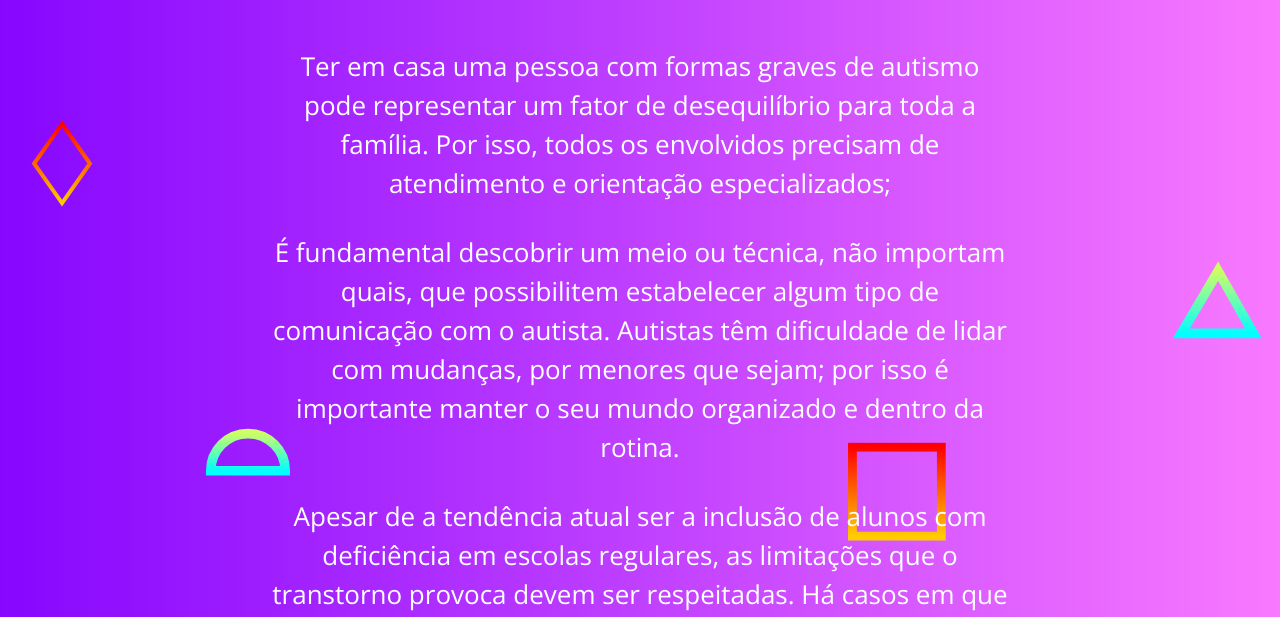
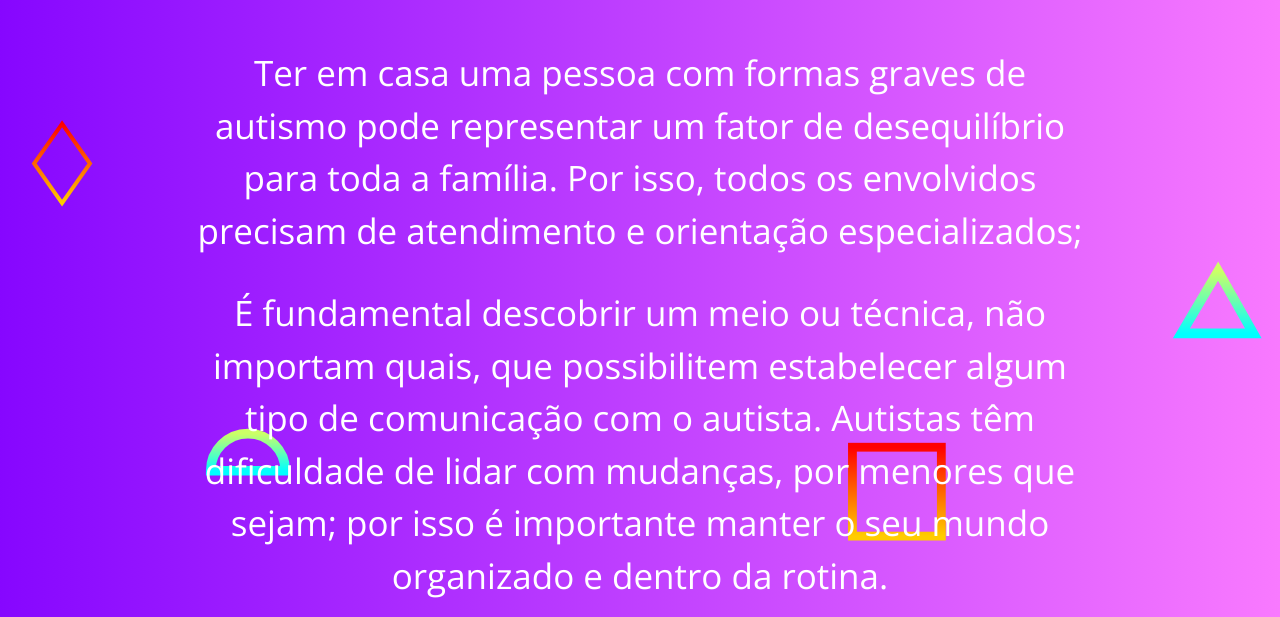
Before and after one commit to trxsh1DEV/teaemfoco, a plain HTML site: page autismo-page.html in a window 1280 px wide. Shown: the part 183-800 px from the top of the page. Drawn offline with nearby package versions, Linux system fonts and the light colour scheme.

Commit message:
fixed the size of texts of the pages  when contain just texts and are open in new tabs

```diff
--- a/assets/js/redirects.js
+++ b/assets/js/redirects.js
@@ -8,5 +8,6 @@ const redirectElements = (id) => {
 
 const redirectPage = (page) => {
   // const myBtn = document.getElementById(id);
-  window.location.href = `./assets/pages/carousel/${page}.html`;
+  // window.location.href = `./assets/pages/carousel/${page}.html`;
+  window.open(`./assets/pages/carousel/${page}.html`, "_blank");
 };
--- a/assets/styles/main.css
+++ b/assets/styles/main.css
@@ -48,6 +48,7 @@
   display: flex;
   flex-flow: column nowrap;
   justify-content: center;
+  align-items: center;
   min-height: 100vh;
   text-align: center;
   color: var(--white-color)
@@ -55,6 +56,11 @@
 
 .top3-content p {
   font-size: 26px;
+}
+
+.top3-content .big-text {
+  font-size: 35px;
+  width: 70vw;
 }
 
 /* Section grid 1 */
--- a/autismo-page.html
+++ b/autismo-page.html
@@ -21,19 +21,19 @@
     <section id="about-project" class="main-bg section-content">
       <div class="main-content top3-content">
         <h2>A inclusão do autismo em sala em de aula</h2>
-        <p>
+        <p class="big-text">
           Ter em casa uma pessoa com formas graves de autismo pode representar
           um fator de desequilíbrio para toda a família. Por isso, todos os
           envolvidos precisam de atendimento e orientação especializados;
         </p>
-        <p>
+        <p class="big-text">
           É fundamental descobrir um meio ou técnica, não importam quais, que
           possibilitem estabelecer algum tipo de comunicação com o autista.
           Autistas têm dificuldade de lidar com mudanças, por menores que sejam;
           por isso é importante manter o seu mundo organizado e dentro da
           rotina.
         </p>
-        <p>
+        <p class="big-text">
           Apesar de a tendência atual ser a inclusão de alunos com deficiência
           em escolas regulares, as limitações que o transtorno provoca devem ser
           respeitadas. Há casos em que o melhor é procurar uma instituição que
```
Also changed, not shown: assets/pages/carousel/page1.html (+1 -1 lines), assets/pages/carousel/page2.html (+1 -1 lines), assets/pages/carousel/page3.html (+1 -1 lines), infatil.html (+1 -1 lines), maes.html (+2 -2 lines), profissionais.html (+2 -2 lines).
